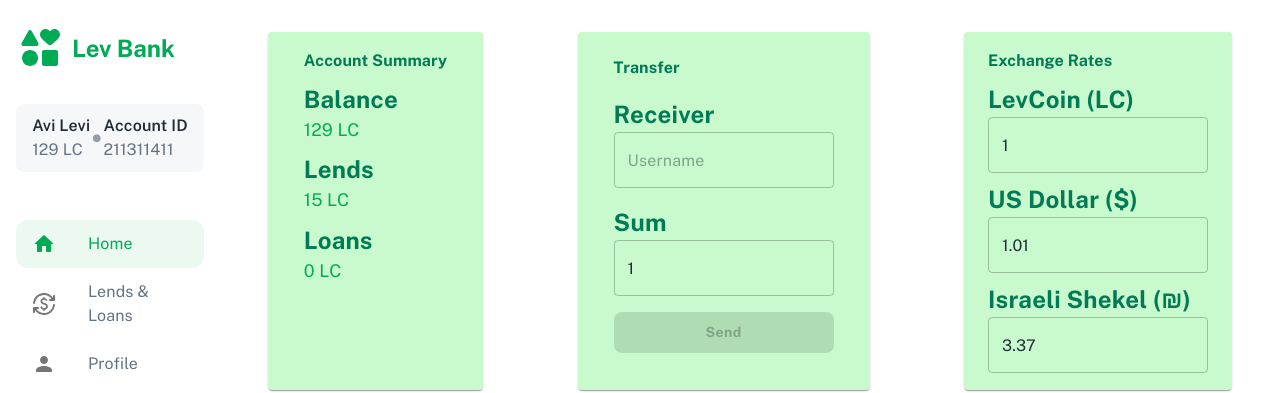
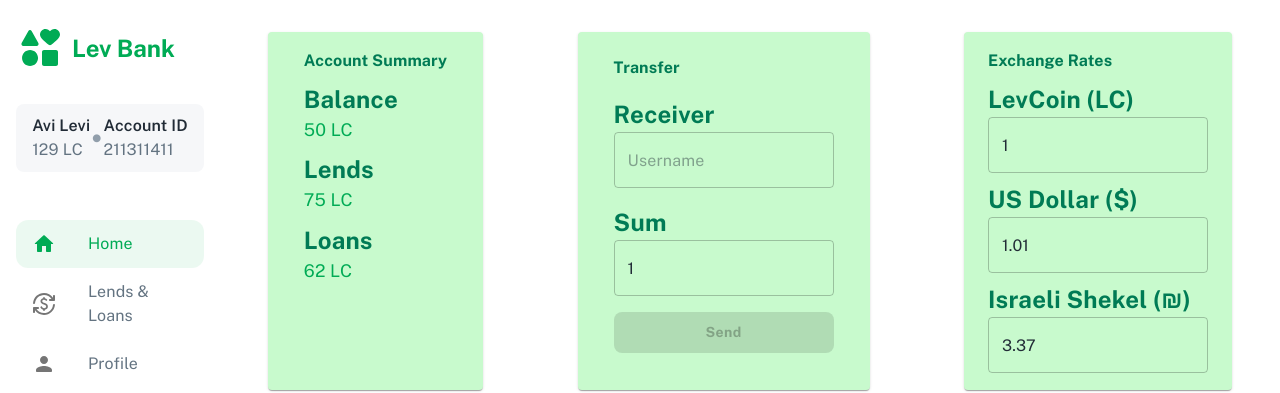
Before and after one commit to PCOffline/LevBank-frontend, a React (Create React App) app: page / in a window 1280 px wide. Shown: the top 393 px of the page. Built offline with nearby package versions, Linux system fonts and the light colour scheme.

Commit message:
feat: use actual values in userinfo

```diff
--- a/src/components/pages/Home/UserInfo.js
+++ b/src/components/pages/Home/UserInfo.js
@@ -29,15 +29,17 @@ const Text = styled(Typography)(({ theme }) => ({
 }));
 
 export default function UserInfo(props) {
+  const { user } = props;
+
   return (
     <Container>
       <Title>Account Summary</Title>
       <SubTitle>Balance</SubTitle>
-      <Text>129 LC</Text>
+      <Text>{user.balance} LC</Text>
       <SubTitle>Lends</SubTitle>
-      <Text>15 LC</Text>
+      <Text>{user.lends.reduce((acc, curr) => curr.amount + acc, 0)} LC</Text>
       <SubTitle>Loans</SubTitle>
-      <Text>0 LC</Text>
+      <Text>{user.loans.reduce((acc, curr) => curr.amount + acc, 0)} LC</Text>
     </Container>
   );
 }
```
